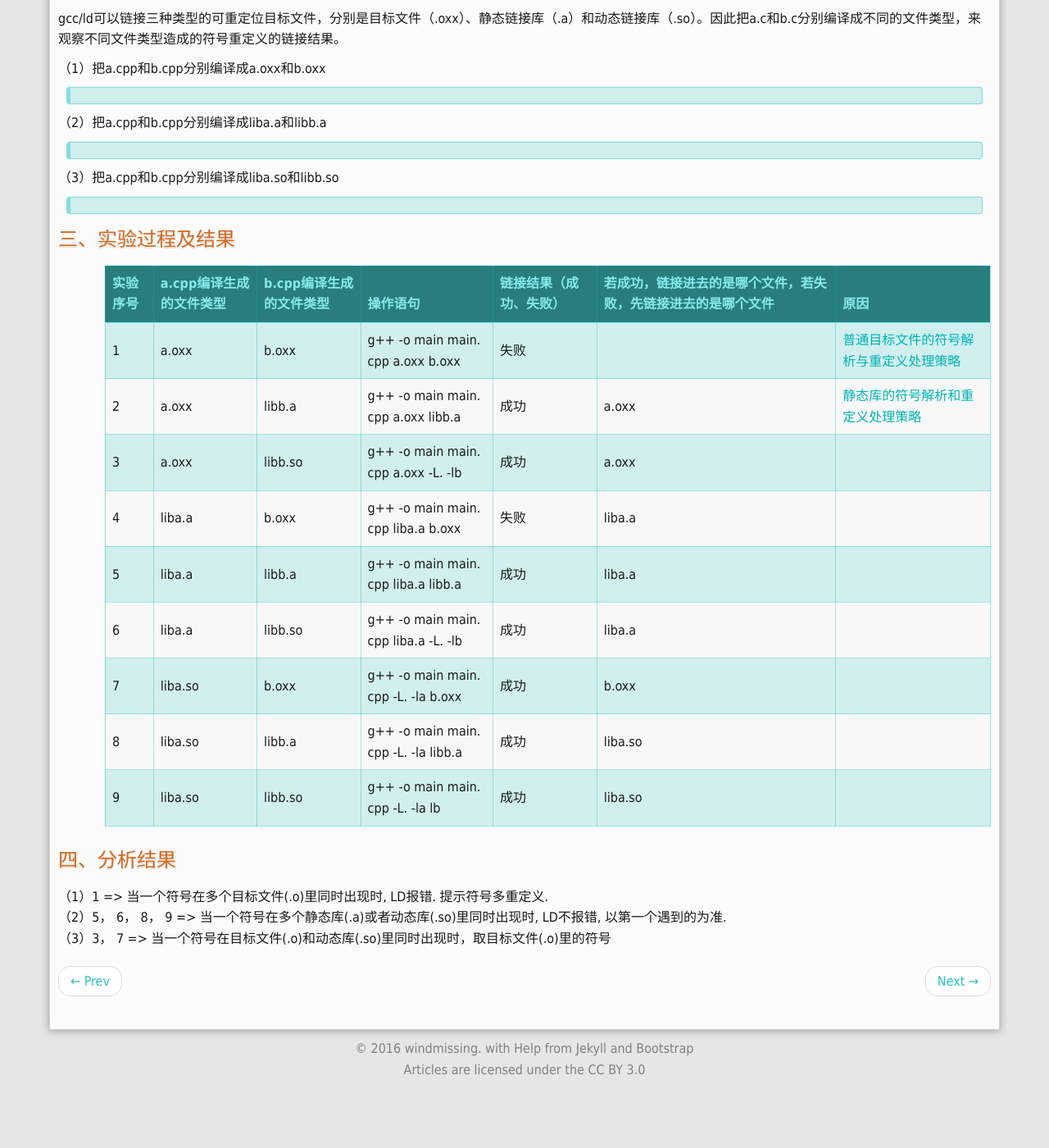
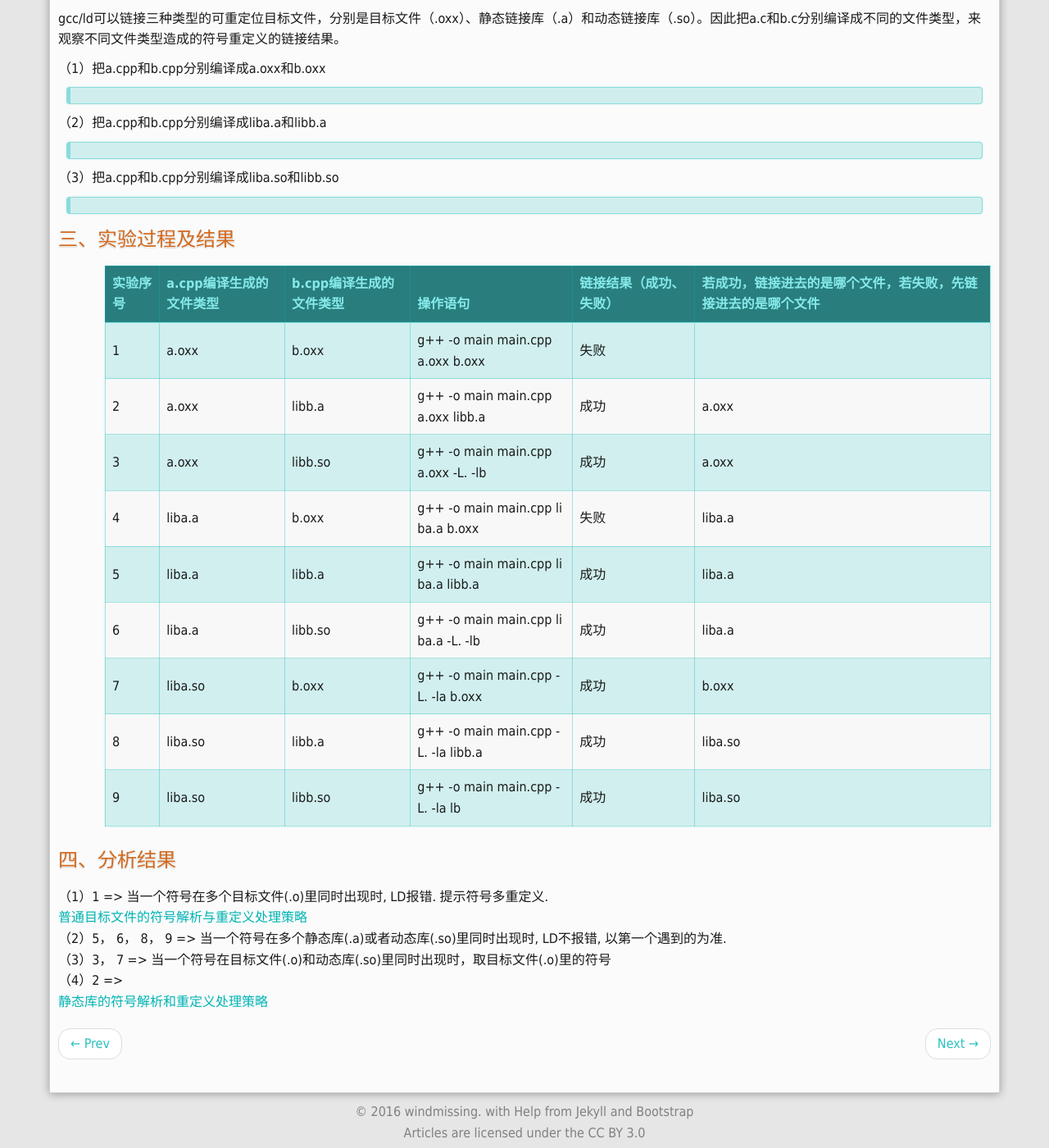
Before and after one commit to windmissing/windmissing.github.io, a Jekyll site: the page built from _posts/2015-04-03-symbol-redifine-in-g++-ld.md, in a window 1280 px wide and 1400 px high, scrolled down 1246 px. Shown: the whole window at 82% size. Built offline with Jekyll 4.4.1, drawn with Linux system fonts in a browser that asks for light colours; Markdown is read by kramdown in place of the engine named in the settings; comment, search, counter and statistics services are not loaded; before the commit the page ends 2569 px from its top, so only the background shows below that.

Commit message:
Update 2015-04-03-symbol-redifine-in-g++-ld.md

```diff
--- a/_posts/2015-04-03-symbol-redifine-in-g++-ld.md
+++ b/_posts/2015-04-03-symbol-redifine-in-g++-ld.md
@@ -80,19 +80,22 @@ gcc/ld可以链接三种类型的可重定位目标文件，分别是目标文
 
 #### 三、实验过程及结果
 
-|实验序号|a.cpp编译生成的文件类型|b.cpp编译生成的文件类型|操作语句|链接结果（成功、失败）|若成功，链接进去的是哪个文件，若失败，先链接进去的是哪个文件|原因|
-|---|---|---|---|---|---|---|
-|1|a.oxx|b.oxx|g++ -o main main.cpp a.oxx b.oxx|失败||[普通目标文件的符号解析与重定义处理策略](http://blog.csdn.net/mishifangxiangdefeng/article/details/44859389)|
-|2|a.oxx|libb.a|g++ -o main main.cpp a.oxx libb.a|成功|a.oxx|[静态库的符号解析和重定义处理策略](http://blog.csdn.net/mishifangxiangdefeng/article/details/45127863)|
-|3|a.oxx|libb.so|g++ -o main main.cpp a.oxx -L. -lb|成功|a.oxx||
-|4|liba.a|b.oxx|g++ -o main main.cpp liba.a b.oxx|失败|liba.a||
-|5|liba.a|libb.a|g++ -o main main.cpp liba.a libb.a|成功|liba.a||
-|6|liba.a|libb.so|g++ -o main main.cpp liba.a -L. -lb|成功|liba.a||
-|7|liba.so|b.oxx|g++ -o main main.cpp -L. -la b.oxx|成功|b.oxx||
-|8|liba.so|libb.a|g++ -o main main.cpp -L. -la libb.a|成功|liba.so||
-|9|liba.so|libb.so|g++ -o main main.cpp -L. -la lb|成功|liba.so||
+|实验序号|a.cpp编译生成的文件类型|b.cpp编译生成的文件类型|操作语句|链接结果（成功、失败）|若成功，链接进去的是哪个文件，若失败，先链接进去的是哪个文件|
+|---|---|---|---|---|---|
+|1|a.oxx|b.oxx|g++ -o main main.cpp a.oxx b.oxx|失败||
+|2|a.oxx|libb.a|g++ -o main main.cpp a.oxx libb.a|成功|a.oxx|
+|3|a.oxx|libb.so|g++ -o main main.cpp a.oxx -L. -lb|成功|a.oxx|
+|4|liba.a|b.oxx|g++ -o main main.cpp liba.a b.oxx|失败|liba.a|
+|5|liba.a|libb.a|g++ -o main main.cpp liba.a libb.a|成功|liba.a|
+|6|liba.a|libb.so|g++ -o main main.cpp liba.a -L. -lb|成功|liba.a|
+|7|liba.so|b.oxx|g++ -o main main.cpp -L. -la b.oxx|成功|b.oxx|
+|8|liba.so|libb.a|g++ -o main main.cpp -L. -la libb.a|成功|liba.so|
+|9|liba.so|libb.so|g++ -o main main.cpp -L. -la lb|成功|liba.so|
 
 #### 四、分析结果
 （1）1 => 当一个符号在多个目标文件(.o)里同时出现时, LD报错. 提示符号多重定义.
+[普通目标文件的符号解析与重定义处理策略](http://blog.csdn.net/mishifangxiangdefeng/article/details/44859389)
 （2）5， 6， 8， 9 => 当一个符号在多个静态库(.a)或者动态库(.so)里同时出现时, LD不报错, 以第一个遇到的为准.
 （3）3， 7 => 当一个符号在目标文件(.o)和动态库(.so)里同时出现时，取目标文件(.o)里的符号
+（4）2 =>
+[静态库的符号解析和重定义处理策略](http://blog.csdn.net/mishifangxiangdefeng/article/details/45127863)
```
